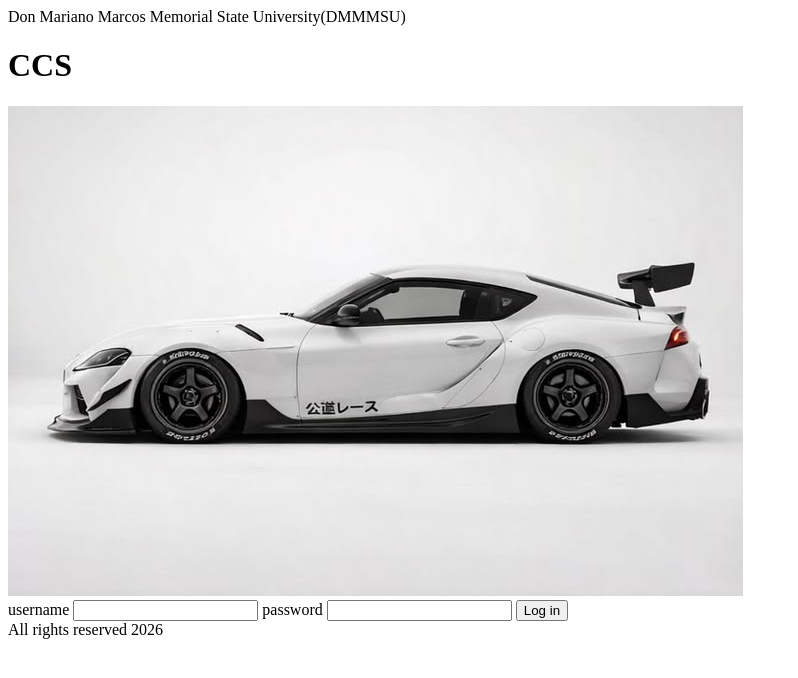
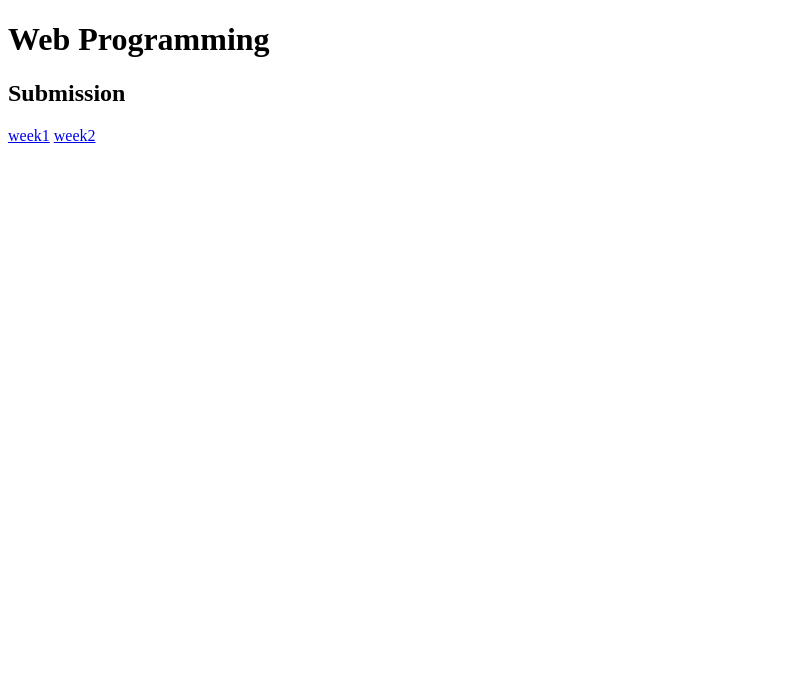
Before and after one commit to 19reyoo/csae104project3E, a plain HTML site: page index.html in a window 1280 px wide. Shown: the whole page, without its empty margins (0-798 px from the left). Drawn offline with Linux system fonts and the light colour scheme.

Commit message:
Initial commit

```diff
--- a/index.html
+++ b/index.html
@@ -1,30 +1,16 @@
 <!DOCTYPE html>
 <html lang="en">
     <head>
-        <meta charset="UTF-8">
-        <meta name="viewport"
-        content="width=device-width,
-        intial-scale=1"/>
 
-        <title>Campus notices</title>
-        <link rel="stylesheet.css" href="style.css"/>
     </head>
+    <body>
+        <header></header>
+        <main>
+            <h1>Web Programming</h1>
+            <h2>Submission</h2>
+            <a href="week1/week1.html">week1</a>
+            <a href="week2/week2.html">week2</a>
+        </main>
+    </body>
 
-        <body>
-            <header>Don Mariano Marcos Memorial State University(DMMMSU)</header>
-            <nav><a href notices.html= Read notice></a></nav>
-            <main class="Style 1">
-
-                <h1>CCS</h1>
-                <img src="supra.jpg" alt="supra"/>
-                <form action=" " method="post">
-                <label for="username">username</label>
-                <input type="text" id="username" name="username" required>
-                <label for="password">password</label>
-                <input type="password" name="password" id="password" required>
-                <button type="submit">Log in</button>
-                </form>
-            </main>
-            <footer>All rights reserved 2026</footer>
-        </body>
-    </html>
+</html>
--- a/style.css
+++ /dev/null
@@ -1,23 +0,0 @@
-body{
-    background-color: pink;
-}
-
-header{
-    color: green;
-}
-
-h1{
-    font-family: Arial, Helvetica, sans-serif;
-    font-size: 16px;
-}
-
-img{
-    height: 50px;
-    width: 20px;
-}
-
-.Style1{
-    border: solid 10px;
-    padding: 16px;
-    margin: 50px ;
-}
```
Also changed, not shown: dmmmsu.html (deleted, +0 -1 lines), supra.jpg (deleted).
